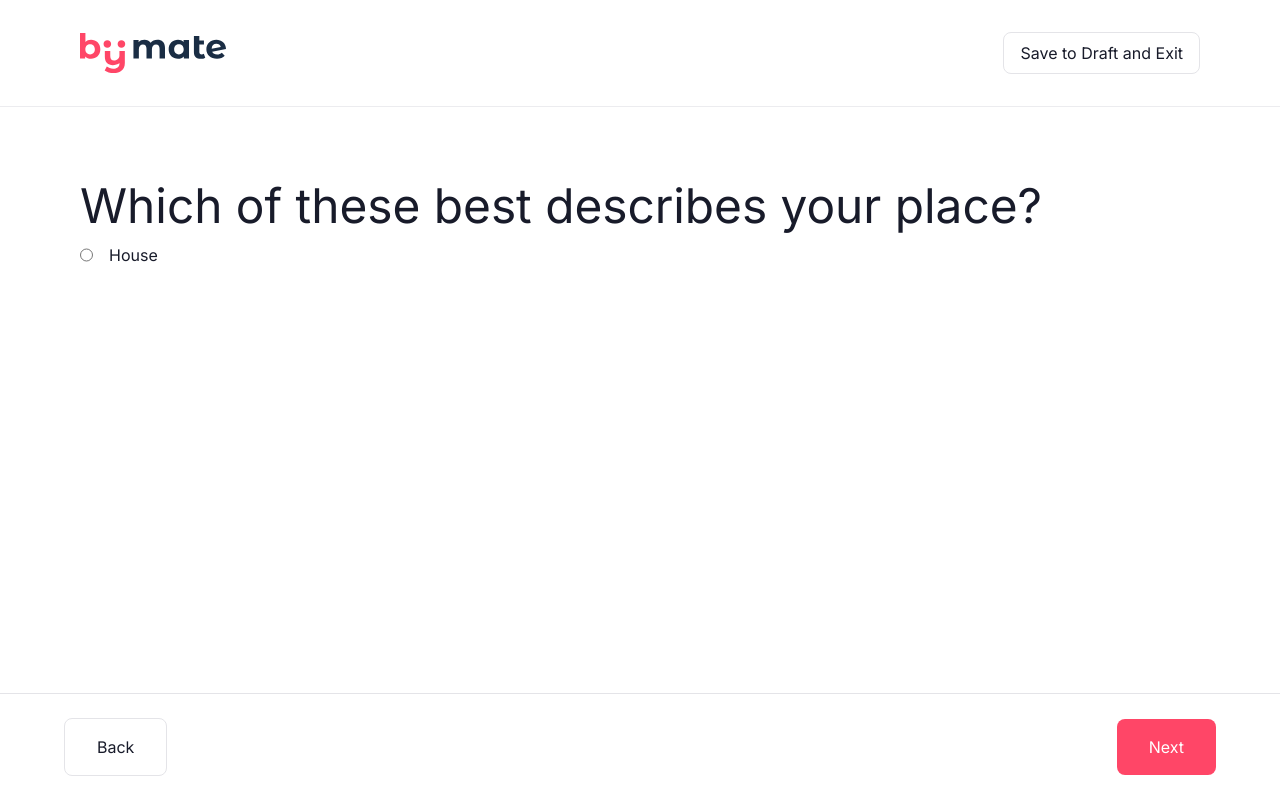
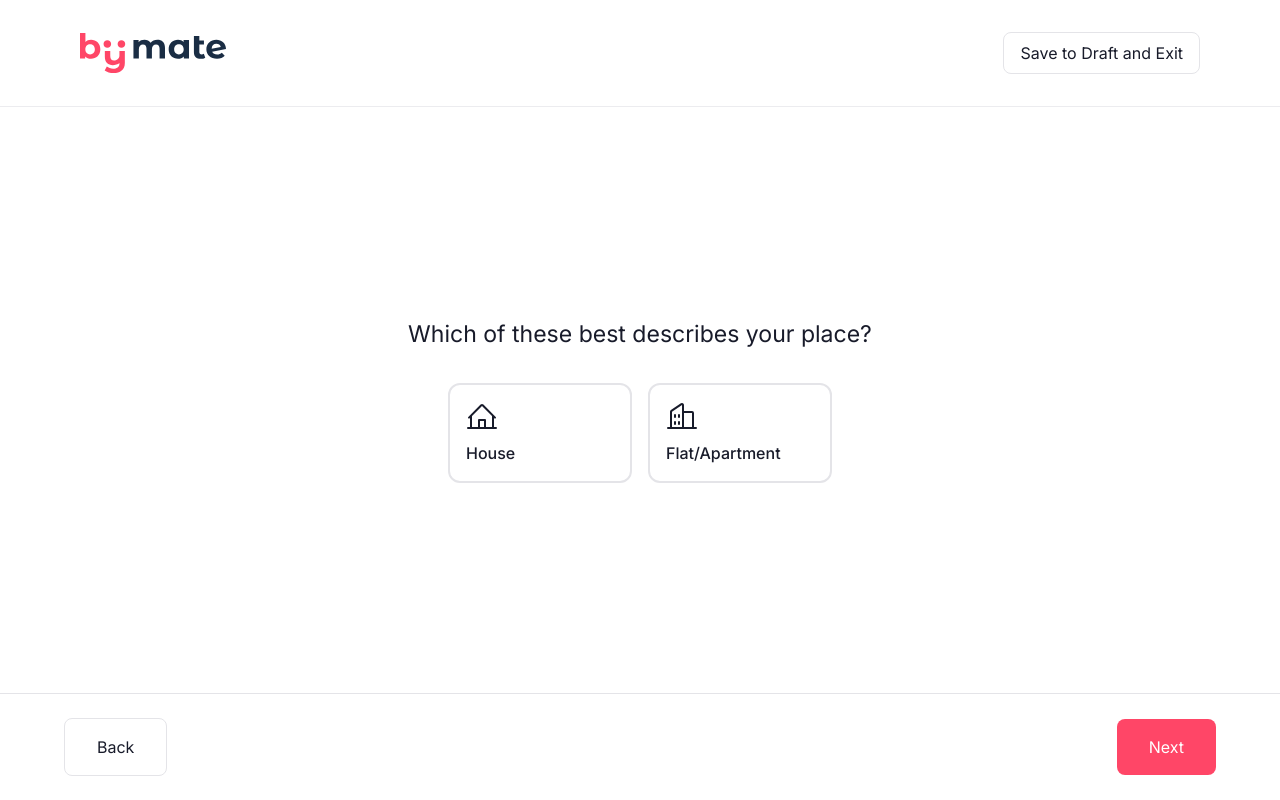
Before and after one commit to victorux/bymateapp, a React (Vite) app: page /create-listing in a window 1280 px wide. Both pictures are taken after a click on the button "Next". Built offline with nearby package versions, Linux system fonts and the light colour scheme.

Commit message:
Fixed context and step 1

```diff
--- /dev/null
+++ b/src/components/common/Form/CustomRadioButton.tsx
@@ -0,0 +1,26 @@
+import styles from './Form.module.scss'
+interface CustomRadioProps {
+  title: string
+  icon: JSX.Element
+  selected: boolean
+  onClick: () => void
+}
+
+const CustomRadioButton = ({
+  title,
+  icon,
+  selected,
+  onClick,
+}: CustomRadioProps) => {
+  return (
+    <div
+      className={`${styles.custom_radio} ${selected ? styles.selected : ''}`}
+      onClick={onClick}
+    >
+      <div className="icon">{icon}</div>
+      <div className="title">{title}</div>
+    </div>
+  )
+}
+
+export default CustomRadioButton
--- /dev/null
+++ b/src/components/common/Form/Form.module.scss
@@ -0,0 +1,14 @@
+.custom_radio {
+  @apply cursor-pointer flex flex-col items-start justify-start gap-2 border-2  border-neutral-200 p-4 rounded-xl min-w-[184px] text-black font-medium text-base;
+}
+
+.selected {
+  @apply bg-neutral-50 border-black;
+}
+
+.center {
+  display: flex;
+  justify-content: center;
+  align-items: center;
+  height: calc(100vh - 110px - 104px);
+}
--- a/src/components/pages/CreateListing/steps/1/PropertyType.tsx
+++ b/src/components/pages/CreateListing/steps/1/PropertyType.tsx
@@ -1,11 +1,38 @@
+import CustomRadioButton from '../../../../common/Form/CustomRadioButton'
+import { HouseLine, Buildings } from '@phosphor-icons/react'
+import styles from '../../Form.module.scss'
+import useFormContext from '../../../../../hooks/useFormContext'
+
 const PropertyType = () => {
+  const { updateFormData, formData } = useFormContext()
+
+  const handleClickHouse = () => {
+    updateFormData('propertyType', 'House')
+  }
+
+  const handleClickApartment = () => {
+    updateFormData('propertyType', 'Apartment')
+  }
+
   return (
-    <div className="container mt-16">
-      <h1>Which of these best describes your place?</h1>
-      <label htmlFor="house" className="flex gap-4">
-        <input type="radio" id="house" name="house-type" value="" />
-        <span>House</span>
-      </label>
+    <div className={styles.center}>
+      <div className="container flex flex-col w-full items-center">
+        <h5>Which of these best describes your place?</h5>
+        <div className="flex gap-4 mt-8">
+          <CustomRadioButton
+            title="House"
+            icon={<HouseLine size={32} />}
+            selected={formData?.propertyType === 'House'}
+            onClick={handleClickHouse}
+          />
+          <CustomRadioButton
+            title="Flat/Apartment"
+            icon={<Buildings size={32} />}
+            selected={formData?.propertyType === 'Apartment'}
+            onClick={handleClickApartment}
+          />
+        </div>
+      </div>
     </div>
   )
 }
--- a/src/context/FormContext.tsx
+++ b/src/context/FormContext.tsx
@@ -1,8 +1,39 @@
-import React, { createContext, useState } from 'react'
+import { useState, createContext } from 'react'
+import { ContextProps, FormData } from '../types/NewListings'
 
-import { NewListings } from '../types/NewListings'
-
-const FormContext = createContext({} as NewListings)
+const FormContext = createContext<ContextProps>({
+  formData: {
+    propertyType: '',
+    spaceType: null,
+    county: '',
+    street: '',
+    city: '',
+    eircode: '',
+    bathsavailable: {
+      private: 0,
+      shared: 0,
+      dedicated: 0,
+    },
+    amenities: null,
+    standoutAmenities: null,
+    safetyAmenities: null,
+    photos: [],
+    title: '',
+    description: '',
+    price: 0,
+    deposit: null,
+    bills: null,
+    duration: null,
+    moveInDate: '',
+    moveOutDate: '',
+    preferences: [],
+    references: [],
+  },
+  title: {},
+  page: 0,
+  setPage: () => null,
+  updateFormData: () => null,
+})
 
 export const FormProvider = ({ children }: { children: React.ReactNode }) => {
   const [page, setPage] = useState(0)
@@ -31,8 +62,8 @@ export const FormProvider = ({ children }: { children: React.ReactNode }) => {
     16: 'Preview and Publish',
   }
 
-  const data: NewListings['data'] = {
-    propertyType: null,
+  const [formData, setData] = useState({
+    propertyType: '',
     spaceType: null,
     county: '',
     street: '',
@@ -57,10 +88,19 @@ export const FormProvider = ({ children }: { children: React.ReactNode }) => {
     moveOutDate: '',
     preferences: [],
     references: [],
+  })
+
+  const updateFormData = (
+    key: keyof FormData,
+    value: FormData[keyof FormData]
+  ) => {
+    setData({ ...formData, [key]: value })
   }
 
   return (
-    <FormContext.Provider value={{ title, page, setPage, data }}>
+    <FormContext.Provider
+      value={{ page, setPage, title, formData, updateFormData }}
+    >
       {children}
     </FormContext.Provider>
   )
--- a/src/types/NewListings.ts
+++ b/src/types/NewListings.ts
@@ -1,8 +1,4 @@
-export interface NewListings {
-  title: { [key: number]: string }
-  page: number
-  setPage: React.Dispatch<React.SetStateAction<number>>
-  data: {
+export interface FormData {
   propertyType:
     | 'House'
     | 'Apartment'
@@ -11,7 +7,7 @@ export interface NewListings {
     | 'Loft'
     | 'Guesthouse'
     | 'Other'
-      | null
+    | string
   spaceType: 'Entire place' | 'Private room' | 'Shared room' | null
   county: string
   street: string
@@ -48,16 +44,20 @@ export interface NewListings {
   price: number
   deposit: number | null
   bills: 'Included' | 'Not included' | 'Partially included' | null
-    duration:
-      | 'Flexible'
-      | 'Fixed'
-      | '12 months'
-      | '6 months'
-      | '3 months'
-      | null
+  duration: 'Flexible' | 'Fixed' | '12 months' | '6 months' | '3 months' | null
   moveInDate: string
   moveOutDate: string
   preferences: string[]
   references: string[]
 }
+
+export interface ContextProps {
+  readonly formData: FormData | null
+  readonly updateFormData: (
+    key: keyof FormData,
+    value: FormData[keyof FormData]
+  ) => void
+  readonly title: { [key: number]: string }
+  readonly page: number
+  readonly setPage: (page: number) => void
 }
```
Lines whose indentation alone changed are shown as unchanged.
